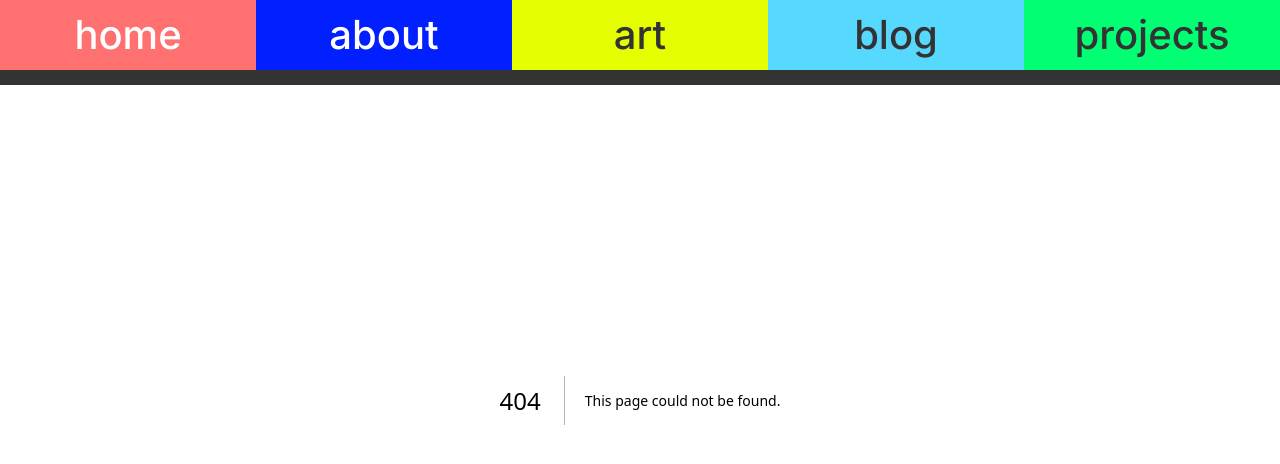
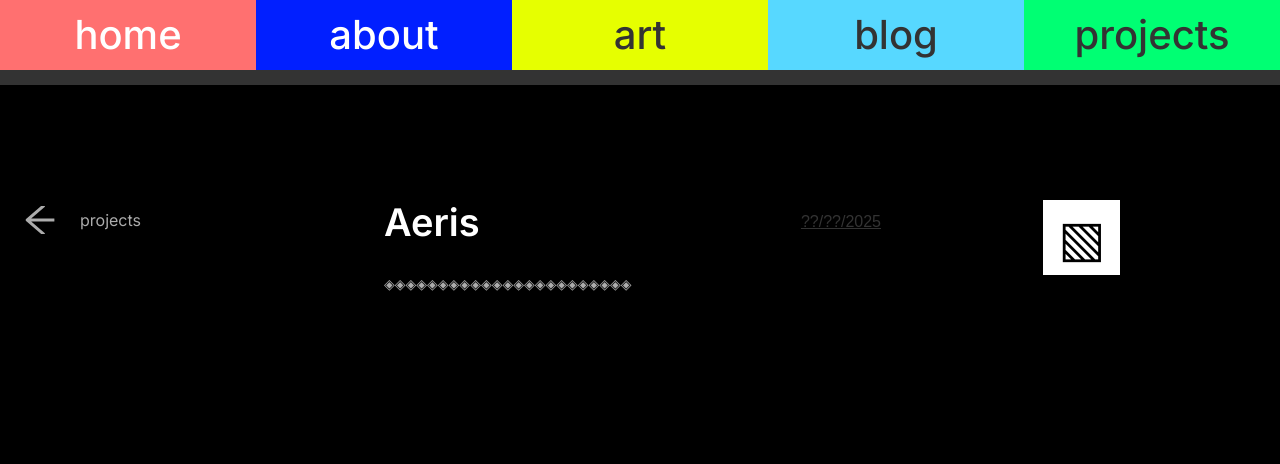
Before and after one commit to raaz4n/personal-portfolio, a Next.js app in the folder my-portfolio/: page /blog/Aeris in a window 1280 px wide. Before the commit this address had no page. Shown: the top 464 px of the page. Built offline with nearby package versions, Linux system fonts and the light colour scheme; a web font is replaced by a local one.

Commit message:
added projects page, implementing blog posts connected to projects

```diff
--- /dev/null
+++ b/my-portfolio/app/blog/Aeris/page.tsx
@@ -0,0 +1,36 @@
+import Link from "next/link";
+import ThemeButton from "../../components/Theme";
+import { AiOutlineArrowLeft } from "react-icons/ai";
+
+export default function HelloThere() {
+    return (
+        <>
+            <section className={`flex flex-col pt-[200px] min-h-screen bg-(--background)`}>
+                <ThemeButton />
+                <Link href="/projects" style={{ left: '20px' }} className={`flex flex-row gap-[20px] fixed text-(--tcl2) items-center cursor-pointer`}>
+                    <AiOutlineArrowLeft size={40} />
+                    <p>
+                        projects
+                    </p>
+                </Link>
+                <div className="flex flex-col justify-start items-center min-h-screen">
+                    <div className={`flex flex-col justify-start items-start gap-[30px] w-[40%]`}>
+                        <div className={`flex flex-row justify-between w-full`}>
+                            <h1 className={`font-semibold text-[38px] leading-[44px] text-(--tcl1)`}>
+                                Aeris
+                            </h1>
+                            <p className={`underline font-secondary text-(--tcl3) pt-[10px] pr-[15px]`}>
+                                ??/??/2025
+                            </p>
+                        </div>
+                        <div className={`text-(--tcl1) text-[18px]`}>
+                            <p className={`mb-[50px] font-normal text-[14px] leading-[20px] text-(--tcl2)`}>
+                                ◈◈◈◈◈◈◈◈◈◈◈◈◈◈◈◈◈◈◈◈◈◈◈
+                            </p>
+                        </div>
+                    </div>
+                </div>
+            </section>
+        </>
+    );
+}
--- a/my-portfolio/app/projects/page.tsx
+++ b/my-portfolio/app/projects/page.tsx
@@ -0,0 +1,40 @@
+import Link from "next/link";
+import ThemeButton from "../components/Theme";
+
+export default function projects(){
+  return (
+    <div className={`flex flex-col justify-center items-center min-h-screen bg-(--background)`}>
+        <ThemeButton/>
+        <div className={`flex flex-col justify-start items-start gap-[34px] pt-[200px] min-h-screen w-[70%] static`}>
+            <div className={`flex flex-col justify-start items-start gap-[30px] mb-[20px] w-[100%] h-[15%]`}>
+                <h1 className={`mb-[10px] font-semibold text-[38px] leading-[44px] text-(--tcl1)`}>
+                    Projects
+                </h1>
+                <p className={`mb-[10px] font-normal text-[18px] leading-[20px] text-(--tcl1)`}>
+                    Apps, scripts, bots, and more things I'm working on.
+                </p>
+                <p className={`mb-[10px] font-normal text-[14px] leading-[20px] text-(--tcl2)`}>
+                    ◈◈◈◈◈◈◈◈◈◈◈◈◈◈◈◈◈◈◈◈◈◈◈
+                </p>
+            </div>
+            <div className={`grid grid-cols-3 gap-y-4 gap-x-20 w-full pl-[10px] pr-[10px]`}>
+                <div className={`border border-pink-400 rounded-lg shadow-xl min-h-[490px]`}>
+                    <Link href="../blog/Aeris">
+                        <div className={`flex flex-col`}>
+                            <img src="/files/Aeris.png" className="rounded-t-lg w-[400px] h-[400px]"/>
+                        </div>
+                        <div className={`flex flex-col justify-center items-center w-full h-[85px] rounded-b-lg bg-(--background)`}>
+                            <p className={`text-(--tcl1) text-[25px]`}>
+                                Aeris
+                            </p>
+                            <p className={`text-(--tcl2) text-[19px]`}>
+                                2025
+                            </p>
+                        </div>
+                    </Link>
+                </div>
+            </div>
+        </div>
+    </div>
+  );
+}
```
